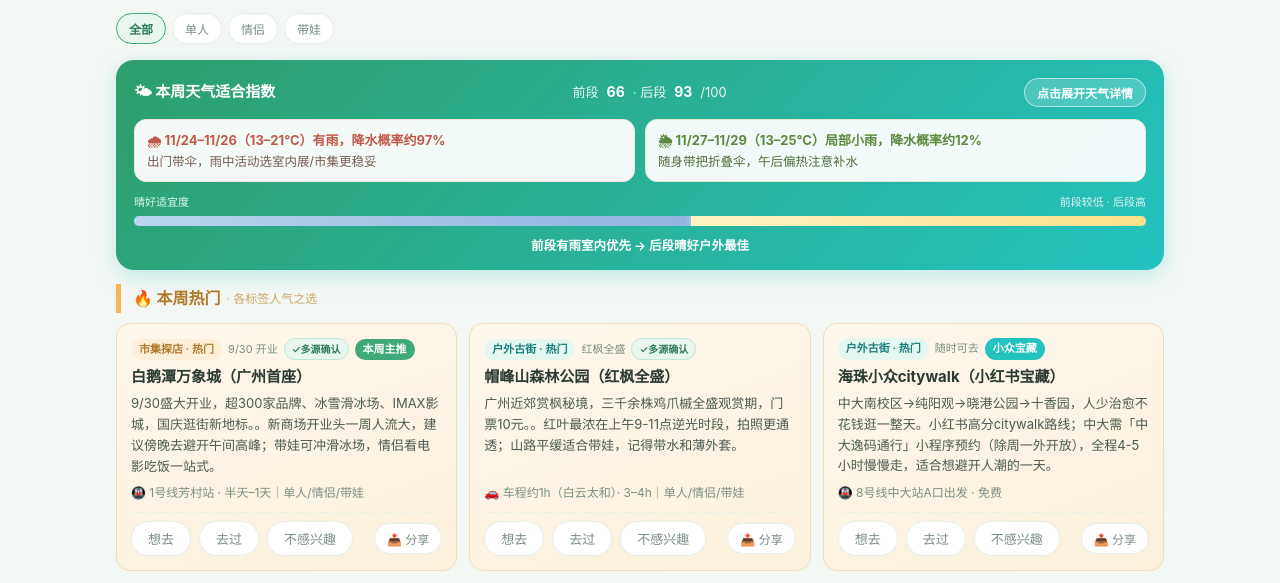
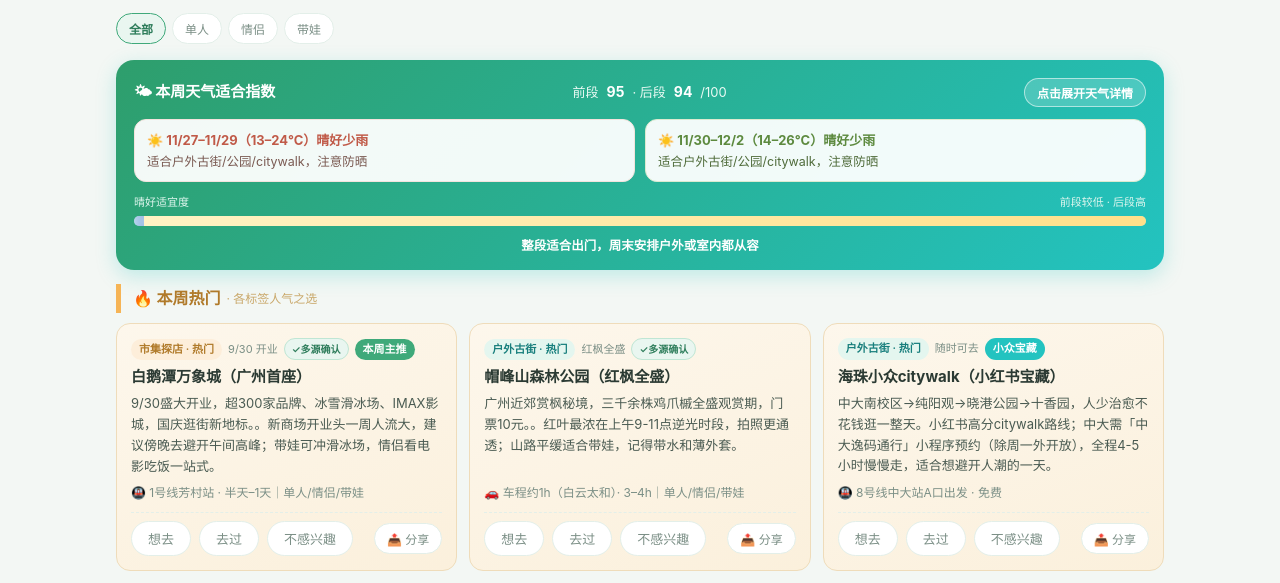
Before and after one commit to 154798760/gz-haochuqu, a plain HTML site: page index.html in a window 1280 px wide. Shown: the part 135-718 px from the top of the page. Drawn offline with Linux system fonts and the light colour scheme.

Commit message:
auto: weather refresh 2026-11-25

```diff
--- a/index.html
+++ b/index.html
@@ -256,28 +256,28 @@ footer .disclaimer{color:#9aa79f;}
     <div class="weather-card" id="weatherCard">
       <div class="weather-head">
         <span class="weather-title">🌤 本周天气适合指数</span>
-        <span class="weather-index">前段 <b>66</b> · 后段 <b>93</b>/100</span>
+        <span class="weather-index">前段 <b>95</b> · 后段 <b>94</b>/100</span>
         <button class="weather-toggle" type="button" aria-expanded="false">点击展开天气详情</button>
       </div>
       <div class="weather-split">
         <div class="weather-slot rain">
-          <span class="slot-t">🌧 11/24–11/26（13–21℃）有雨，降水概率约97%</span>
-          出门带伞，雨中活动选室内展/市集更稳妥
+          <span class="slot-t">☀️ 11/27–11/29（13–24℃）晴好少雨</span>
+          适合户外古街/公园/citywalk，注意防晒
         </div>
         <div class="weather-slot sun">
-          <span class="slot-t">🌦 11/27–11/29（13–25℃）局部小雨，降水概率约12%</span>
-          随身带把折叠伞，午后偏热注意补水
+          <span class="slot-t">☀️ 11/30–12/2（14–26℃）晴好少雨</span>
+          适合户外古街/公园/citywalk，注意防晒
         </div>
       </div>
       <div class="weather-bar">
         <div class="weather-bar-label"><span>晴好适宜度</span><span id="weatherBarText">前段较低 · 后段高</span></div>
         <div class="weather-bar-track">
-          <div class="weather-bar-seg rain" style="width:55%;"></div>
-          <div class="weather-bar-seg sun" style="width:45%;"></div>
+          <div class="weather-bar-seg rain" style="width:1%;"></div>
+          <div class="weather-bar-seg sun" style="width:99%;"></div>
         </div>
       </div>
-      <div class="weather-tip">前段有雨室内优先 → 后段晴好户外最佳</div>
-      <div class="weather-detail" id="weatherDetail">11/24 强阵雨 15–20℃（降水概率97%）；11/25 阴 13–18℃（降水概率35%）；11/26 阴 13–21℃（降水概率33%）。<br>11/27 毛毛雨 16–21℃（降水概率12%）；11/28 多云 15–25℃（降水概率1%）；11/29 大部晴 13–24℃（降水概率2%）。<br>前段有雨优先安排展览/电影/市集等室内活动，后段转晴后适合户外出行。</div>
+      <div class="weather-tip">整段适合出门，周末安排户外或室内都从容</div>
+      <div class="weather-detail" id="weatherDetail">11/27 多云 14–24℃（降水概率2%）；11/28 阴 16–24℃（降水概率0%）；11/29 大部晴 13–23℃（降水概率2%）。<br>11/30 阴 14–23℃（降水概率2%）；12/1 多云 18–26℃（降水概率6%）；12/2 阴 18–26℃（降水概率4%）。<br>整段天气晴好适宜，昼夜温差渐大，早晚加件薄外套即可。</div>
     </div>
 
     <section class="hot-section" aria-label="各标签热门推荐">
@@ -443,7 +443,7 @@ const HOT_TOPIC = [
 
 /* ================= 状态 ================= */
 // 内容更新时间（定时任务每次生成时自动更新为当天日期）
-const UPDATED = '2026-11-23';
+const UPDATED = '2026-11-26';
 const TODAY = new Date();
 const fmt = d => d.toISOString().slice(0,10);
 let timeDays = 14;
```
